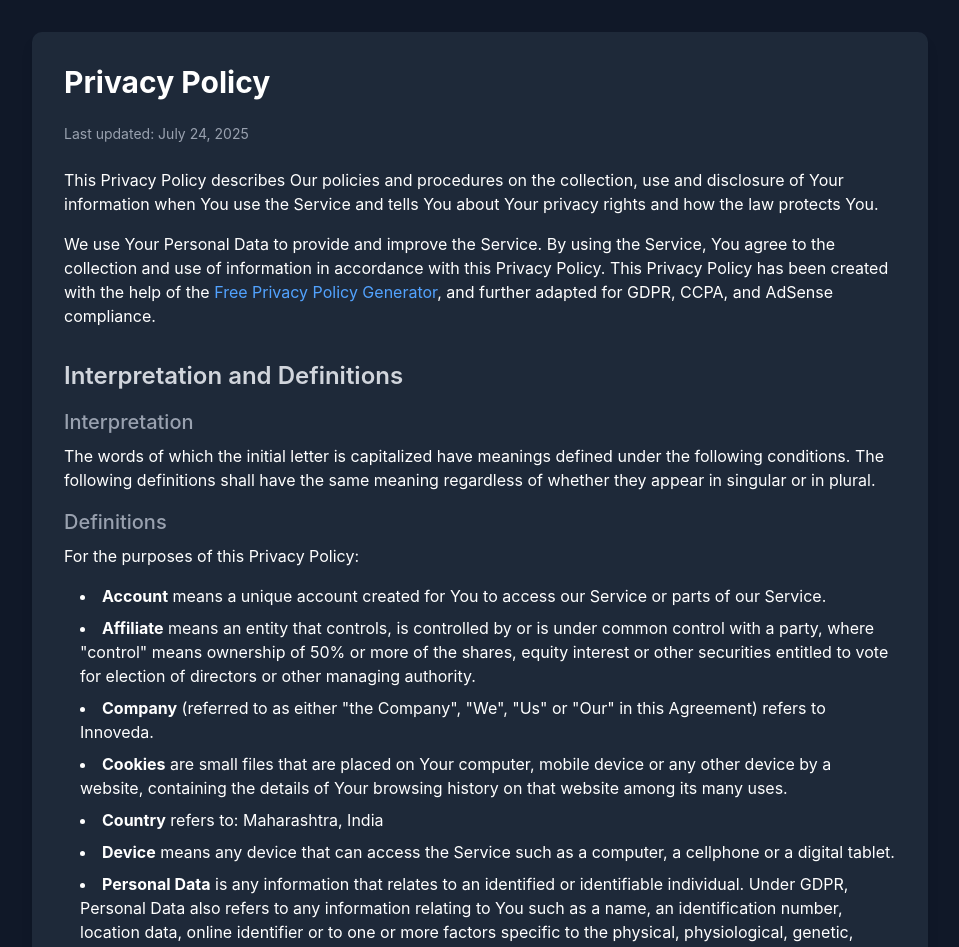
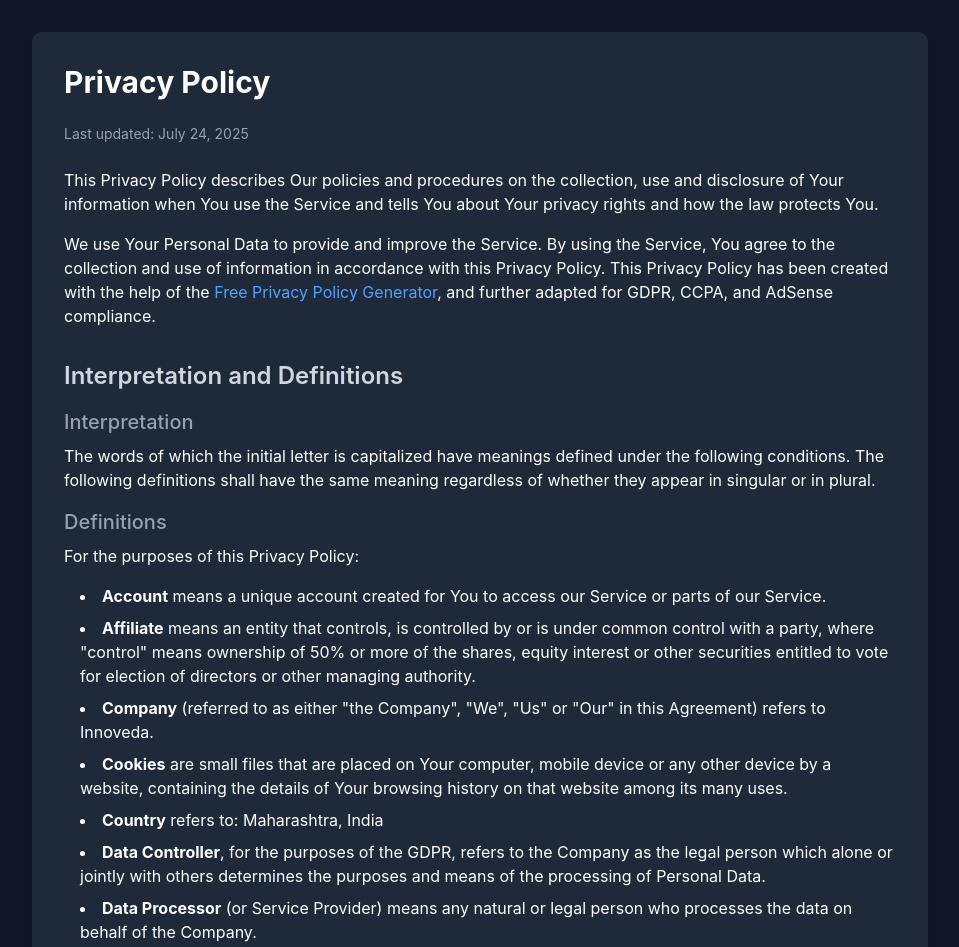
Before and after one commit to wadile-hitesh/innoveda, a Next.js app: page /privacy in a window 1280 px wide. Shown: the top 947 px of the page, without its empty margins (160-1119 px from the left). Built offline with nearby package versions, Linux system fonts and the light colour scheme.

Commit message:
GDPR roles added

```diff
--- a/src/app/(legal)/privacy/page.tsx
+++ b/src/app/(legal)/privacy/page.tsx
@@ -1,4 +1,4 @@
-
+import React from 'react';
 
 export default function PrivacyPolicy() {
   return (
@@ -23,6 +23,8 @@ export default function PrivacyPolicy() {
           <li><strong>Company</strong> (referred to as either &quot;the Company&quot;, &quot;We&quot;, &quot;Us&quot; or &quot;Our&quot; in this Agreement) refers to Innoveda.</li>
           <li><strong>Cookies</strong> are small files that are placed on Your computer, mobile device or any other device by a website, containing the details of Your browsing history on that website among its many uses.</li>
           <li><strong>Country</strong> refers to: Maharashtra, India</li>
+          <li><strong>Data Controller</strong>, for the purposes of the GDPR, refers to the Company as the legal person which alone or jointly with others determines the purposes and means of the processing of Personal Data.</li>
+          <li><strong>Data Processor</strong> (or Service Provider) means any natural or legal person who processes the data on behalf of the Company.</li>
           <li><strong>Device</strong> means any device that can access the Service such as a computer, a cellphone or a digital tablet.</li>
           <li><strong>Personal Data</strong> is any information that relates to an identified or identifiable individual. Under GDPR, Personal Data also refers to any information relating to You such as a name, an identification number, location data, online identifier or to one or more factors specific to the physical, physiological, genetic, mental, economic, cultural or social identity. Under CCPA, Personal Data means any information that identifies, relates to, describes or is capable of being associated with, or could reasonably be linked, directly or indirectly, with You.</li>
           <li><strong>Service</strong> refers to the Website.</li>
@@ -95,6 +97,11 @@ export default function PrivacyPolicy() {
           </li>
         </ul>
         <p className="mb-6">For more information about the cookies we use and your choices regarding cookies, please visit our Cookies Policy or the Cookies section of our Privacy Policy.</p>
+
+        <h3 className="text-xl font-medium text-gray-400 mb-2">Role of the Company as Data Controller and Processor (GDPR)</h3>
+        <p className="mb-4">For the purposes of the General Data Protection Regulation (GDPR), Innoveda acts primarily as a <strong>Data Controller</strong> for the Personal Data it collects directly from You for its own defined purposes, such as providing and maintaining the Service, managing Your account, and sending You communications.</p>
+        <p className="mb-6">When We utilize third-party Service Providers (e.g., analytics services, advertising networks), these entities may act as <strong>Data Processors</strong> on Our behalf, processing Personal Data strictly according to Our instructions and for the purposes outlined in this Privacy Policy. We ensure that such Service Providers are contractually bound to protect Your data to the same standards as required by GDPR.</p>
+
 
         <h3 className="text-xl font-medium text-gray-400 mb-2">Use of Your Personal Data</h3>
         <p className="mb-4">The Company may use Personal Data for the following purposes:</p>
@@ -213,6 +220,7 @@ export default function PrivacyPolicy() {
         <p className="mb-4">If you have any questions about this Privacy Policy, You can contact us:</p>
         <ul className="list-disc list-inside mb-6 ml-4">
           <li>By visiting this page on our website: <a href="https://innoveda.tech/contact" className="text-blue-400 hover:underline">https://innoveda.tech/contact</a></li>
+          <li>By email: <a href="mailto:privacy@innoveda.tech" className="text-blue-400 hover:underline">privacy@innoveda.tech</a> (for privacy-related inquiries and exercising your data rights)</li>
         </ul>
       </div>
     </div>
```
